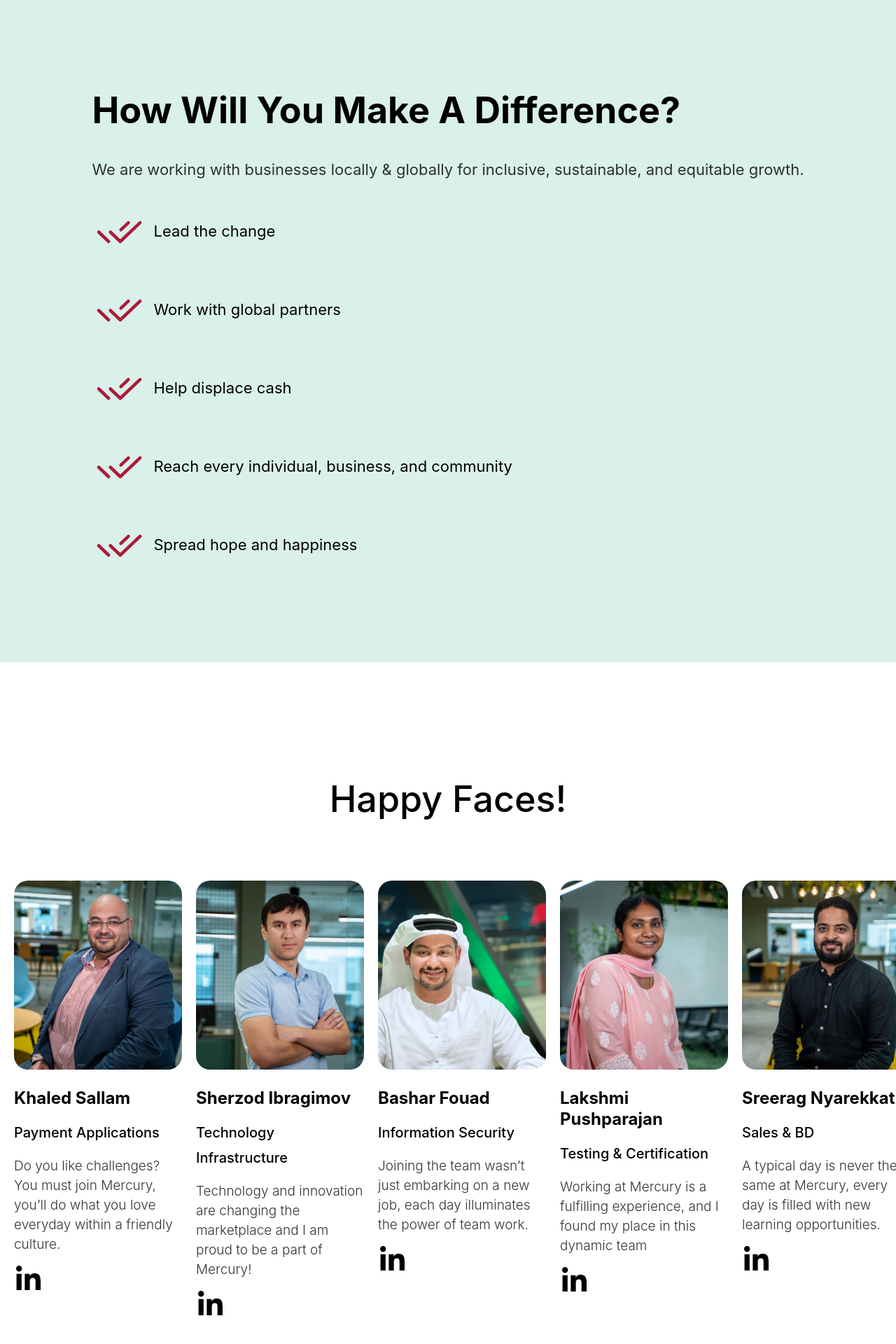
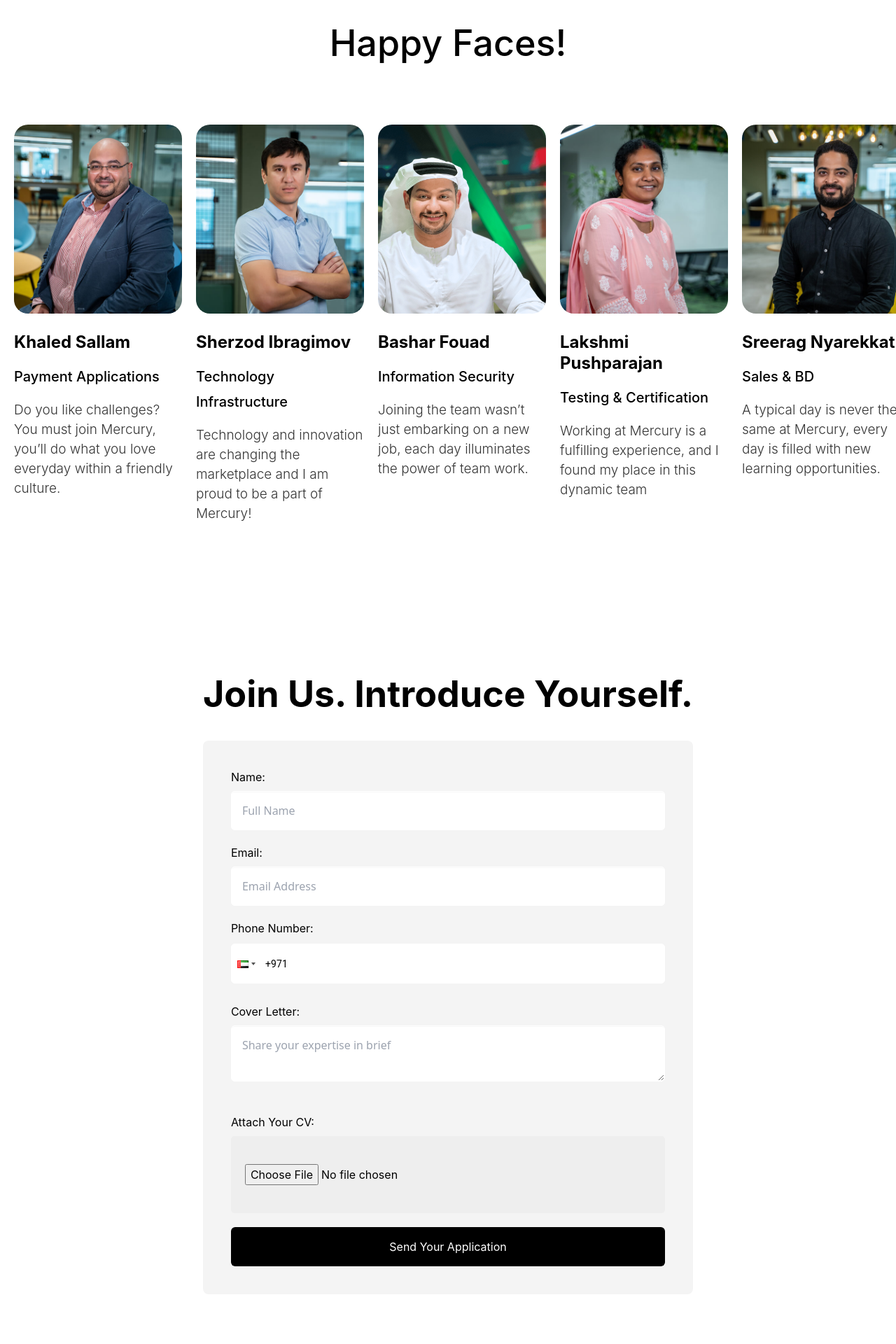
Before and after one commit to haymkarran/Mercury-final, a Next.js app: page /pages/careers in a window 1280 px wide. Shown: the part 1920-3840 px from the top of the page at 70% size. Built offline with nearby package versions, Linux system fonts and the light colour scheme.

Commit message:
31st Jan 11:50pm update

```diff
--- a/app/components/gridData/gridChildApi.ts
+++ b/app/components/gridData/gridChildApi.ts
@@ -405,7 +405,7 @@ const GridChildApi = [
         "Paragraph": [
             {
                 "id": 1,
-                "paraData": "Mercury designs, deploys, and manages Digital Payment ecosystems that enable sovereignty and inclusion.",
+                "paraData": "",
                 "paraLink": "",
             },
         ],
@@ -423,12 +423,12 @@ const GridChildApi = [
             {
                 "id": 1,
                 "paraData": "MPay",
-                "paraLink": "/pages/mpay",
+                "paraLink": "/pages/products#mPaySection",
             },
             {
                 "id": 2,
                 "paraData": "MTouch",
-                "paraLink": "/pages/mtouch",
+                "paraLink": "/pages/products#mTouchSection",
             },
         ],
     },
@@ -444,13 +444,13 @@ const GridChildApi = [
         "Paragraph": [
             {
                 "id": 1,
-                "paraData": "Mercury 360",
-                "paraLink": "/pages/mercury360",
+                "paraData": "360",
+                "paraLink": "/pages/products#m360Section",
             },
             {
                 "id": 2,
-                "paraData": "Mercury Hub",
-                "paraLink": "/pages/mercury-hub",
+                "paraData": "Hub",
+                "paraLink": "/pages/products#mHubSection",
             },
         ],
     },
@@ -508,7 +508,7 @@ const GridChildApi = [
     },
     {
         "id": 19,
-        "headingH1" : [
+        "headingH3" : [
             {
                 "id": 1,
                 "headingText": "Payment instrument issuance and acceptance services",
@@ -637,7 +637,7 @@ const GridChildApi = [
     },
     {
         "id": 27,
-        "headingH1" : [
+        "headingH3" : [
             {
                 "id": 1,
                 "headingText": "Powering transit cards for retail payments",
@@ -722,7 +722,7 @@ const GridChildApi = [
     },
     {
         "id": 32,
-        "headingH1" : [
+        "headingH3" : [
             {
                 "id": 1,
                 "headingText": "Enhancing business value through managed and services",
@@ -881,7 +881,7 @@ const GridChildApi = [
     // Hub page first fold
     {
         "id": 39,
-        "headingH1" : [
+        "headingH3" : [
             {
                 "id": 1,
                 "headingText": "Payment Networks in a box",
@@ -1593,7 +1593,7 @@ const GridChildApi = [
                 "id": 1,
                 "imageSrc": khaled.src,
                 "imageAlt": "",
-                "imageContainerLink": "https://www.linkedin.com/in/ksallam/",
+                "imageContainerLink": "",
                 "videoSrc": "",
                 "videoAlt": "",
                 "videoContainerLink": "",
@@ -1604,7 +1604,7 @@ const GridChildApi = [
             {
                 "id": 1,
                 "headingText": "Khaled Sallam",
-                "headingLink": "https://www.linkedin.com/in/ksallam/",
+                "headingLink": "",
             }
         ],
 
@@ -1612,7 +1612,7 @@ const GridChildApi = [
             {
                 "id": 1,
                 "headingText": "Payment Applications",
-                "headingLink": "https://www.linkedin.com/in/ksallam/",
+                "headingLink": "",
             }
         ],
 
@@ -1620,16 +1620,16 @@ const GridChildApi = [
             {
                 "id": 2,
                 "paraData": "Do you like challenges? You must join Mercury, you’ll do what you love everyday within a friendly culture.",
-                "paraLink": "https://www.linkedin.com/in/ksallam/",
-            },
-        ],
-        "SocialMedia" : [
-            {
-                "id": 1,
-                "mediaIcon": linkedinFilledIcon.src,
-                "mediaLink": "https://www.linkedin.com/in/ksallam/",
-            }
-        ],
+                "paraLink": "",
+            },
+        ],
+        // "SocialMedia" : [
+        //     {
+        //         "id": 1,
+        //         "mediaIcon": linkedinFilledIcon.src,
+        //         "mediaLink": "https://www.linkedin.com/in/ksallam/",
+        //     }
+        // ],
     },
     {
         "id": 71,
@@ -1639,7 +1639,7 @@ const GridChildApi = [
                 "id": 1,
                 "imageSrc": sherzod.src,
                 "imageAlt": "",
-                "imageContainerLink": "https://www.linkedin.com/in/sherzod-ibragimov-4209a46/",
+                "imageContainerLink": "",
                 "videoSrc": "",
                 "videoAlt": "",
                 "videoContainerLink": "",
@@ -1650,7 +1650,7 @@ const GridChildApi = [
             {
                 "id": 1,
                 "headingText": "Sherzod Ibragimov",
-                "headingLink": "https://www.linkedin.com/in/sherzod-ibragimov-4209a46/",
+                "headingLink": "",
             }
         ],
 
@@ -1658,7 +1658,7 @@ const GridChildApi = [
             {
                 "id": 1,
                 "headingText": "Technology Infrastructure",
-                "headingLink": "https://www.linkedin.com/in/sherzod-ibragimov-4209a46/",
+                "headingLink": "",
             }
         ],
 
@@ -1666,16 +1666,16 @@ const GridChildApi = [
             {
                 "id": 2,
                 "paraData": "Technology and innovation are changing the marketplace and I am proud to be a part of Mercury!",
-                "paraLink": "https://www.linkedin.com/in/sherzod-ibragimov-4209a46/",
-            },
-        ],
-        "SocialMedia" : [
-            {
-                "id": 1,
-                "mediaIcon": linkedinFilledIcon.src,
-                "mediaLink": "https://www.linkedin.com/in/sherzod-ibragimov-4209a46/",
-            }
-        ],
+                "paraLink": "",
+            },
+        ],
+        // "SocialMedia" : [
+        //     {
+        //         "id": 1,
+        //         "mediaIcon": linkedinFilledIcon.src,
+        //         "mediaLink": "",
+        //     }
+        // ],
     },
     {
         "id": 72,
@@ -1685,7 +1685,7 @@ const GridChildApi = [
                 "id": 1,
                 "imageSrc": lakshmi.src,
                 "imageAlt": "",
-                "imageContainerLink": "https://www.linkedin.com/in/lakshmi-pushparajan-ba07121a/",
+                "imageContainerLink": "",
                 "videoSrc": "",
                 "videoAlt": "",
                 "videoContainerLink": "",
@@ -1696,7 +1696,7 @@ const GridChildApi = [
             {
                 "id": 1,
                 "headingText": "Lakshmi Pushparajan",
-                "headingLink": "https://www.linkedin.com/in/lakshmi-pushparajan-ba07121a/",
+                "headingLink": "",
             }
         ],
 
@@ -1704,7 +1704,7 @@ const GridChildApi = [
             {
                 "id": 1,
                 "headingText": "Testing & Certification",
-                "headingLink": "https://www.linkedin.com/in/lakshmi-pushparajan-ba07121a/",
+                "headingLink": "",
             }
         ],
 
@@ -1712,27 +1712,27 @@ const GridChildApi = [
             {
                 "id": 2,
                 "paraData": "Working at Mercury is a fulfilling experience, and I found my place in this dynamic team",
-                "paraLink": "https://www.linkedin.com/in/lakshmi-pushparajan-ba07121a/",
-            },
-        ],
-        "SocialMedia" : [
-            {
-                "id": 1,
-                "mediaIcon": linkedinFilledIcon.src,
-                "mediaLink": "https://www.linkedin.com/in/lakshmi-pushparajan-ba07121a/",
-            }
-        ],
+                "paraLink": "",
+            },
+        ],
+        // "SocialMedia" : [
+        //     {
+        //         "id": 1,
+        //         "mediaIcon": linkedinFilledIcon.src,
+        //         "mediaLink": "https://www.linkedin.com/in/lakshmi-pushparajan-ba07121a/",
+        //     }
+        // ],
     },
     {
         "id": 73,
-        "childContainerLink": "https://www.linkedin.com/in/sreeragnyarekkat/",
+        "childContainerLink": "",
 
         "Asset": [
             {
                 "id": 1,
                 "imageSrc": sreerag.src,
                 "imageAlt": "",
-                "imageContainerLink": "https://www.linkedin.com/in/sreeragnyarekkat/",
+                "imageContainerLink": "",
                 "videoSrc": "",
                 "videoAlt": "",
                 "videoContainerLink": "",
@@ -1743,7 +1743,7 @@ const GridChildApi = [
             {
                 "id": 1,
                 "headingText": "Sreerag Nyarekkat",
-                "headingLink": "https://www.linkedin.com/in/sreeragnyarekkat/",
+                "headingLink": "",
             }
         ],
 
@@ -1751,7 +1751,7 @@ const GridChildApi = [
             {
                 "id": 1,
                 "headingText": "Sales & BD",
-                "headingLink": "https://www.linkedin.com/in/sreeragnyarekkat/",
+                "headingLink": "",
             }
         ],
 
@@ -1759,16 +1759,16 @@ const GridChildApi = [
             {
                 "id": 2,
                 "paraData": "A typical day is never the same at Mercury, every day is filled with new learning opportunities.",
-                "paraLink": "https://www.linkedin.com/in/sreeragnyarekkat/",
-            },
-        ],
-        "SocialMedia" : [
-            {
-                "id": 1,
-                "mediaIcon": linkedinFilledIcon.src,
-                "mediaLink": "https://www.linkedin.com/in/sreeragnyarekkat/",
-            }
-        ],
+                "paraLink": "",
+            },
+        ],
+        // "SocialMedia" : [
+        //     {
+        //         "id": 1,
+        //         "mediaIcon": linkedinFilledIcon.src,
+        //         "mediaLink": "https://www.linkedin.com/in/sreeragnyarekkat/",
+        //     }
+        // ],
     },
     // {
     //     "id": 74,
@@ -1816,7 +1816,7 @@ const GridChildApi = [
                 "id": 1,
                 "imageSrc": bashar.src,
                 "imageAlt": "",
-                "imageContainerLink": "https://www.linkedin.com/in/bashar-almohammadi-550bb7265/",
+                "imageContainerLink": "",
                 "videoSrc": "",
                 "videoAlt": "",
                 "videoContainerLink": "",
@@ -1827,7 +1827,7 @@ const GridChildApi = [
             {
                 "id": 1,
                 "headingText": "Bashar Fouad",
-                "headingLink": "https://www.linkedin.com/in/bashar-almohammadi-550bb7265/",
+                "headingLink": "",
             }
         ],
 
@@ -1835,7 +1835,7 @@ const GridChildApi = [
             {
                 "id": 1,
                 "headingText": "Information Security",
-                "headingLink": "https://www.linkedin.com/in/bashar-almohammadi-550bb7265/",
+                "headingLink": "",
             }
         ],
 
@@ -1843,16 +1843,16 @@ const GridChildApi = [
             {
                 "id": 2,
                 "paraData": "Joining the team wasn’t just embarking on a new job, each day illuminates the power of team work.",
-                "paraLink": "https://www.linkedin.com/in/bashar-almohammadi-550bb7265/",
-            },
-        ],
-        "SocialMedia" : [
-            {
-                "id": 1,
-                "mediaIcon": linkedinFilledIcon.src,
-                "mediaLink": "https://www.linkedin.com/in/bashar-almohammadi-550bb7265/",
-            }
-        ],
+                "paraLink": "",
+            },
+        ],
+        // "SocialMedia" : [
+        //     {
+        //         "id": 1,
+        //         "mediaIcon": linkedinFilledIcon.src,
+        //         "mediaLink": "https://www.linkedin.com/in/bashar-almohammadi-550bb7265/",
+        //     }
+        // ],
     },
     {
         "id": 75,
--- a/app/components/heroAssetShowcase/HeroAssetShowcase.tsx
+++ b/app/components/heroAssetShowcase/HeroAssetShowcase.tsx
@@ -6,16 +6,17 @@ import './heroAssetCSS.css';
 
 interface HeroShowcaseProps {
     image: string;
+    customCSS?: string;
   }
 
-const HeroAssetShowcase: React.FC<HeroShowcaseProps> = ({ image }) => {
+const HeroAssetShowcase: React.FC<HeroShowcaseProps> = ({ image, customCSS }) => {
     const ref = useRef<HTMLDivElement>(null);
 
     return (
         <>
             <motion.div
                 ref={ref}
-                className="heroAssetContainer m-auto max709px:h-full min710px:h-screen mb-20"
+                className={`heroAssetContainer ${customCSS} m-auto max709px:h-full min710px:h-screen min710px:mb-20`}
             >
                 {/* Use the next/image component for images */}
                 <img
--- a/app/page.tsx
+++ b/app/page.tsx
@@ -19,7 +19,7 @@ export default function Home() {
 
     <HeroAssetShowcase image={mercuryOffice.src} />
 
-    <section className='m-auto w-full bg-tintGreen mb-40 max-parent-grid-container-width rounded-xl'>
+    <section className='m-auto w-full bg-black text-white mb-40 max-parent-grid-container-width rounded-xl'>
         <section className='m-auto max-parent-grid-container-width pt-20'>
             <GridContainer gridCols="grid-cols-1 text-center">
                 <GridChild
--- a/app/pages/careers/page.tsx
+++ b/app/pages/careers/page.tsx
@@ -70,7 +70,7 @@ export default function Careers () {
 
 
     {/* How will you make a difference? */}
-    <section className='flex justify-center m-auto w-full !py-32 mt-32 bg-tintGreen'>
+    {/* <section className='flex justify-center m-auto w-full !py-32 mt-32 bg-tintGreen'>
             <GridContainer gridCols="grid-cols-1 max-parent-grid-container-width">
                 <GridChild
                   childId={76}
@@ -81,7 +81,7 @@ export default function Careers () {
                   checkboxListOrder={3}
                 />
             </GridContainer>
-    </section>
+    </section> */}
 
     {/* Meet Our Tribe */}
     <section className='m-auto w-full max-parent-grid-container-width pt-40 pb-20'>
@@ -104,7 +104,7 @@ export default function Careers () {
               h3Order={2}
               h4Order={3}
               paragraphOrder={4}
-              socialMediaOrder={5}
+              // socialMediaOrder={5}
               customHeaderCss=''
             />
             <GridChild
@@ -114,7 +114,7 @@ export default function Careers () {
               h3Order={2}
               h4Order={3}
               paragraphOrder={4}
-              socialMediaOrder={5}
+              // socialMediaOrder={5}
               customHeaderCss=''
             />
             <GridChild
@@ -124,7 +124,7 @@ export default function Careers () {
               h3Order={2}
               h4Order={3}
               paragraphOrder={4}
-              socialMediaOrder={5}
+              // socialMediaOrder={5}
               customHeaderCss=''
             />
             <GridChild
@@ -134,7 +134,7 @@ export default function Careers () {
               h3Order={2}
               h4Order={3}
               paragraphOrder={4}
-              socialMediaOrder={5}
+              // socialMediaOrder={5}
               customHeaderCss=''
             />
             <GridChild
@@ -143,7 +143,7 @@ export default function Careers () {
               assetOrder={1}
               h3Order={2}
               h4Order={3}
-              socialMediaOrder={5}
+              // socialMediaOrder={5}
               paragraphOrder={4}
               customHeaderCss=''
             />
--- a/app/pages/company/page.tsx
+++ b/app/pages/company/page.tsx
@@ -13,13 +13,13 @@ export default function Company () {
 
     <TopNav />
 
-    <HeroAssetShowcase image={officePeople.src} />
+    <HeroAssetShowcase image={officePeople.src} customCSS="companyHeroImageContainer" />
 
-    <section className='m-auto w-full max-parent-grid-container-width py-20'>
+    <section className='m-auto w-full max-parent-grid-container-width pb-20'>
         <GridContainer gridCols="grid-cols-1 text-center">
             <GridChild
               childId={90}
-              customHeaderCss=""
+              customHeaderCss="companyHeroText"
               childName="theManagement"
             />
         </GridContainer>
--- a/tailwind.config.ts
+++ b/tailwind.config.ts
@@ -26,7 +26,7 @@ const config: Config = {
       }
     },
     fontSize: {
-      h1: ['60px', '76px'],
+      h1: ['56px', '66px'],
       h2: ['52px', '72px'],
       h3: ['38px', '52px'],
       h4: ['24px', '36px'],
```
Also changed, not shown: app/components/footer/Footer.tsx (+8 -8 lines), app/components/gridData/GridChildCSS.css (+15 -0 lines), app/components/heroAssetShowcase/heroAssetCSS.css (+64 -0 lines), app/pages/products/page.tsx (+4 -4 lines), app/pages/services/page.tsx (+4 -4 lines), 1 other file (tests, documents, lock files or other folders).
